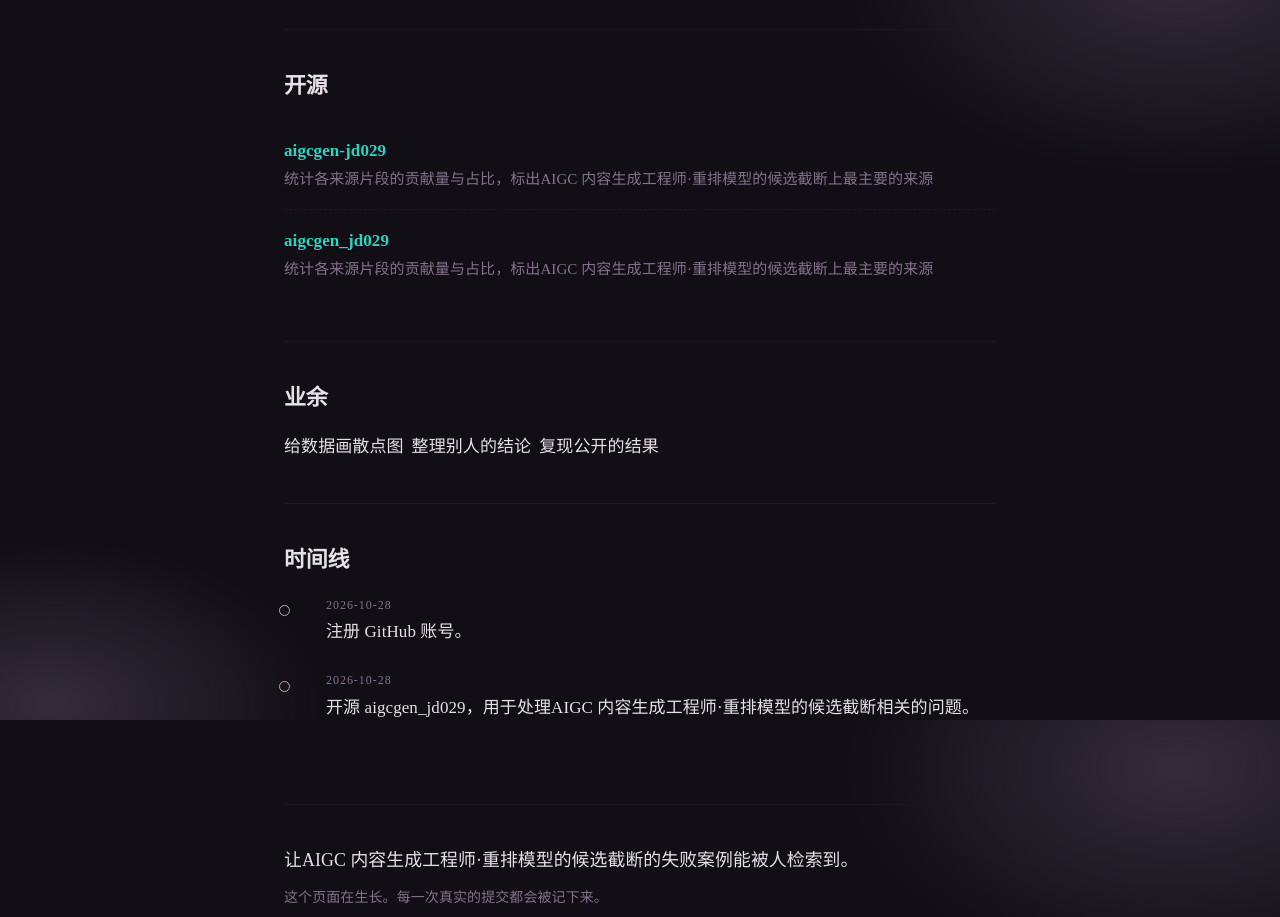
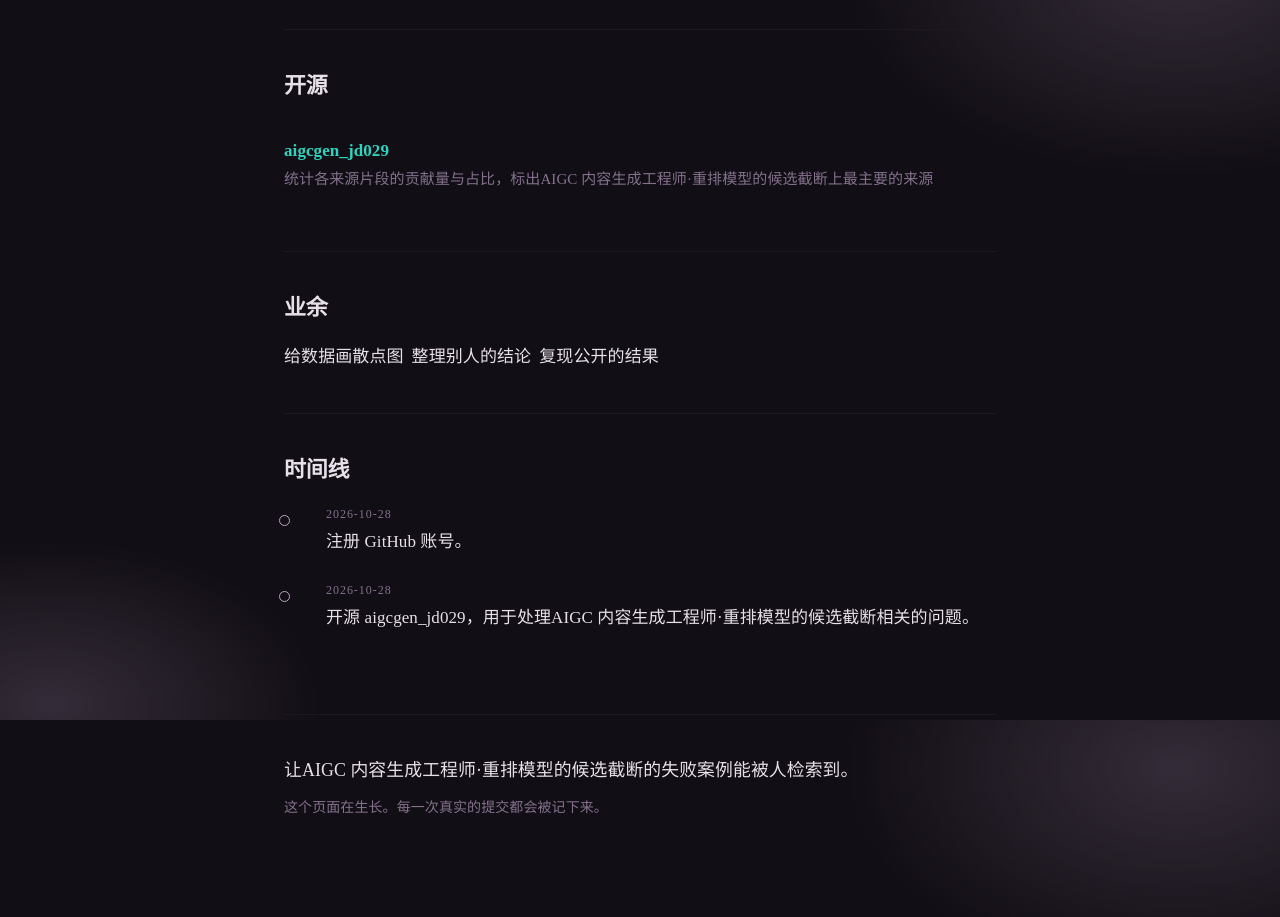
Before and after one commit to hanrisr/hanrisr.github.io, a plain HTML site: page index.html in a window 1280 px wide. Shown: the part 880-1797 px from the top of the page. Drawn offline with Linux system fonts and the light colour scheme.

Commit message:
fix: 更新个人站点

```diff
--- a/index.html
+++ b/index.html
@@ -102,9 +102,6 @@
 <section id="work">
   <h2>开源</h2>
   <ul class="repos">
-    <li><div class="name"><a href="https://github.com/hanrisr/aigcgen-jd029" rel="noopener">aigcgen-jd029</a></div>
-      <div class="desc">统计各来源片段的贡献量与占比，标出AIGC 内容生成工程师·重排模型的候选截断上最主要的来源</div>
-    </li>
     <li><div class="name"><a href="https://github.com/hanrisr/aigcgen_jd029" rel="noopener">aigcgen_jd029</a></div>
       <div class="desc">统计各来源片段的贡献量与占比，标出AIGC 内容生成工程师·重排模型的候选截断上最主要的来源</div>
     </li>
```
